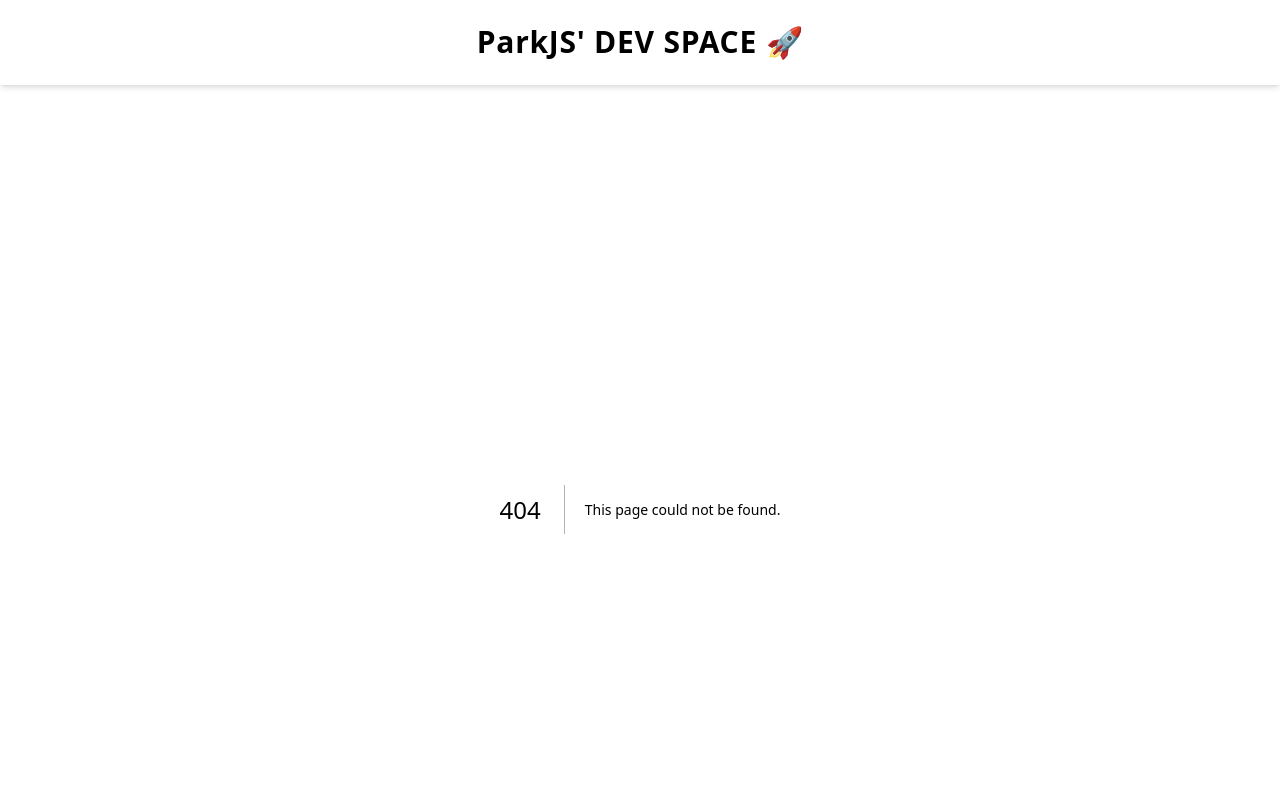
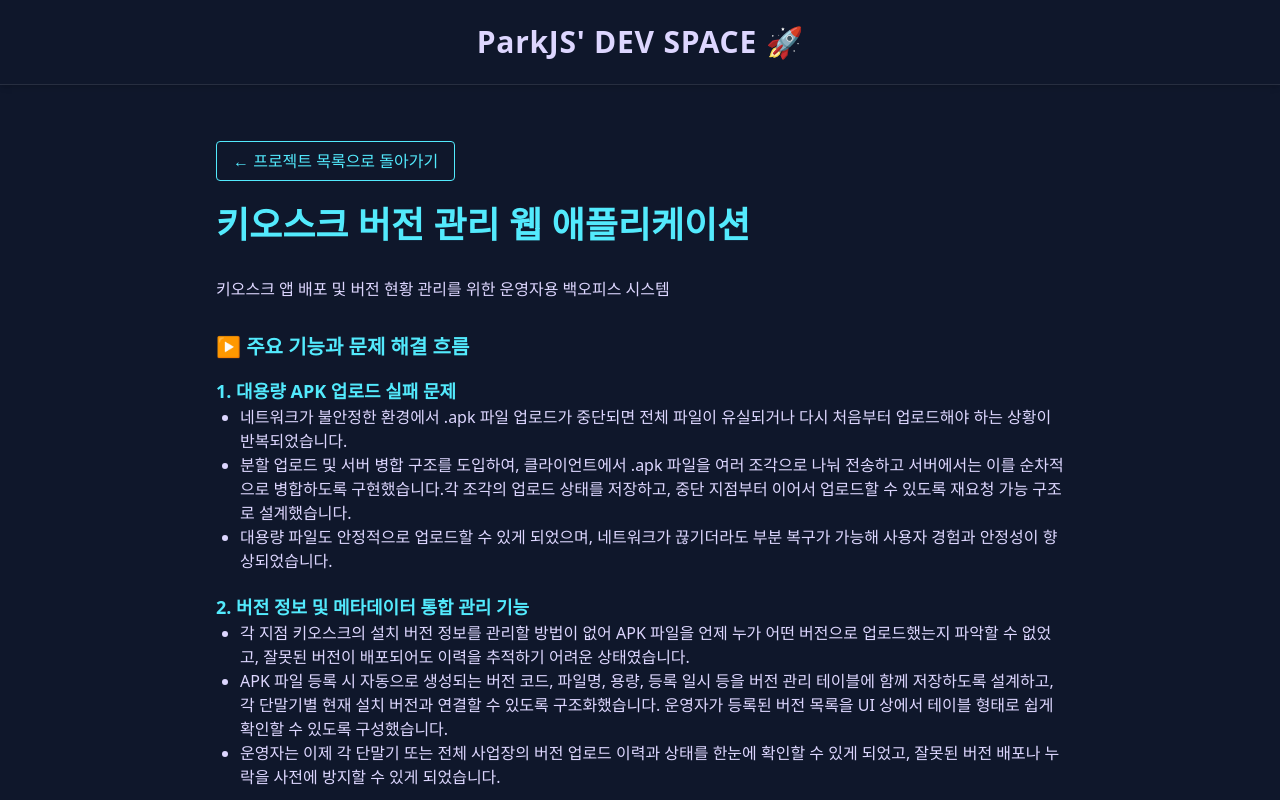
Before and after one commit to qkrwns1478/my-portfolio, a Next.js app: page /projects/kiosk-backoffice in a window 1280 px wide. Before the commit this address had no page. Shown: the top 800 px of the page. Built offline with nearby package versions, Linux system fonts and the light colour scheme.

Commit message:
Kiosk Detail 페이지 추가

```diff
--- a/app/about/page.tsx
+++ b/app/about/page.tsx
@@ -30,13 +30,13 @@ export default function About() {
 
       <div className="space-y-4">
         <h3 className="text-2xl font-semibold text-white">📇 Profile</h3>
-
+        <div className="border border-white/10 rounded-xl p-6 shadow-md bg-slate-800">
         <div className="grid grid-cols-1 sm:grid-cols-2 gap-x-12 gap-y-2 text-violet-200 text-base">
-          <p><span className="text-cyan-300 font-medium">이름:</span> 박준식</p>
-          <p><span className="text-cyan-300 font-medium">MBTI:</span> ISFJ</p>
-          <p><span className="text-cyan-300 font-medium">생년월일:</span> 2000.02.15</p>
-          <p><span className="text-cyan-300 font-medium">이메일:</span> qkrwns1478@gmail.com</p>
-          <p><span className="text-cyan-300 font-medium">거주지:</span> 대구광역시 북구</p>
+          <p><span className="text-cyan-300 font-semibold">이름</span> 박준식</p>
+          <p><span className="text-cyan-300 font-semibold">MBTI</span> ISFJ</p>
+          <p><span className="text-cyan-300 font-semibold">생년월일</span> 2000.02.15</p>
+          <p><span className="text-cyan-300 font-semibold">이메일</span> qkrwns1478@gmail.com</p>
+          <p><span className="text-cyan-300 font-semibold">거주지</span> 대구광역시 북구</p>
           <div className="flex flex-col sm:flex-row gap-4">
             <a
               href="https://github.com/qkrwns1478"
@@ -56,6 +56,7 @@ export default function About() {
               <FaBlog className="text-cyan-300"/> Blog
             </a>
           </div>
+        </div>
         </div>
       </div>
 
--- /dev/null
+++ b/app/projects/kiosk-backoffice/page.tsx
@@ -0,0 +1,84 @@
+import Link from "next/link";
+
+export default function KioskBackofficeDetail() {
+  return (
+    <section className="py-10 space-y-8">
+      <div>
+        <Link
+          href="/projects"
+          className="text-cyan-300 border border-cyan-300 px-4 py-2 rounded hover:bg-cyan-300 hover:text-black transition"
+        >
+          ← 프로젝트 목록으로 돌아가기
+        </Link>
+      </div>
+      <div className="flex justify-between items-center">
+        <h2 className="text-4xl font-bold text-cyan-300">
+          키오스크 버전 관리 웹 애플리케이션
+        </h2>
+      </div>
+
+      <p className="text-violet-200">
+        키오스크 앱 배포 및 버전 현황 관리를 위한 운영자용 백오피스 시스템
+      </p>
+
+      <div className="space-y-8">
+        <div>
+          <h3 className="text-xl font-semibold text-cyan-300">▶ 주요 기능과 문제 해결 흐름</h3>
+          <div className="space-y-5 mt-4">
+
+            {/* 기능 1 */}
+            <div>
+              <h4 className="text-lg font-semibold text-cyan-300">
+                1. 대용량 APK 업로드 실패 문제
+              </h4>
+              <ul className="list-disc pl-6 text-violet-200 whitespace-pre-line">
+                <li>
+                  네트워크가 불안정한 환경에서 .apk 파일 업로드가 중단되면 전체 파일이 유실되거나 다시 처음부터 업로드해야 하는 상황이 반복되었습니다.
+                </li>
+                <li>
+                  분할 업로드 및 서버 병합 구조를 도입하여, 클라이언트에서 .apk 파일을 여러 조각으로 나눠 전송하고
+                  서버에서는 이를 순차적으로 병합하도록 구현했습니다.각 조각의 업로드 상태를 저장하고,
+                  중단 지점부터 이어서 업로드할 수 있도록 재요청 가능 구조로 설계했습니다.
+                </li>
+                <li>
+                  대용량 파일도 안정적으로 업로드할 수 있게 되었으며, 네트워크가 끊기더라도 부분 복구가 가능해 사용자 경험과 안정성이 향상되었습니다.
+                </li>
+              </ul>
+            </div>
+
+            {/* 기능 2 */}
+            <div>
+              <h4 className="text-lg font-semibold text-cyan-300">
+                2. 버전 정보 및 메타데이터 통합 관리 기능
+              </h4>
+              <ul className="list-disc pl-6 text-violet-200 whitespace-pre-line">
+                <li>
+                  각 지점 키오스크의 설치 버전 정보를 관리할 방법이 없어 APK 파일을 언제 누가 어떤 버전으로 업로드했는지 파악할 수 없었고,
+                  잘못된 버전이 배포되어도 이력을 추적하기 어려운 상태였습니다.
+                </li>
+                <li>
+                  APK 파일 등록 시 자동으로 생성되는 버전 코드, 파일명, 용량, 등록 일시 등을 버전 관리 테이블에 함께 저장하도록 설계하고,
+                  각 단말기별 현재 설치 버전과 연결할 수 있도록 구조화했습니다.
+                  운영자가 등록된 버전 목록을 UI 상에서 테이블 형태로 쉽게 확인할 수 있도록 구성했습니다.
+                </li>
+                <li>
+                  운영자는 이제 각 단말기 또는 전체 사업장의 버전 업로드 이력과 상태를 한눈에 확인할 수 있게 되었고,
+                  잘못된 버전 배포나 누락을 사전에 방지할 수 있게 되었습니다.
+                </li>
+              </ul>
+            </div>
+          </div>
+        </div>
+        <div>
+          <h3 className="text-xl font-semibold text-cyan-300">▶ 배운 점</h3>
+          <div className="space-y-5 mt-4">
+            <ul className="list-disc pl-6 text-violet-200 whitespace-pre-line">
+              <li>백엔드와 프론트엔드를 모두 구현하며, 실사용자의 관점에서 '어디서 막힐 수 있는가'를 중심으로 UI/로직을 설계하는 감각을 키울 수 있었습니다.</li>
+              <li>기능 구현을 넘어서, 운영자 입장에서 시스템을 바라보며 사용자 중심 설계의 중요성을 체감했습니다.</li>
+            </ul>
+          </div>
+        </div>
+      </div>
+    </section>
+  );
+}
--- a/app/projects/klicklab/page.tsx
+++ b/app/projects/klicklab/page.tsx
@@ -1,6 +1,6 @@
 import Link from "next/link";
 
-export default function KlickLabDetailPage() {
+export default function KlickLabDetail() {
   return (
     <section className="py-10 space-y-8">
       <div>
--- a/app/projects/page.tsx
+++ b/app/projects/page.tsx
@@ -1,7 +1,7 @@
 import Link from "next/link";
 import { projects } from '@/data/projects';
 
-export default function ProjectsPage() {
+export default function Projects() {
   return (
     <>
     <div>
@@ -29,7 +29,7 @@ export default function ProjectsPage() {
 
           <div>
             <h3 className="text-2xl font-semibold text-cyan-300">{project.title}</h3>
-            <p className="text-sm text-indigo-300">{project.period}</p>
+            <code className="text-sm text-indigo-300">{project.period}</code>
           </div>
 
           <p className="text-violet-200">{project.summary}</p>
@@ -90,6 +90,7 @@ export default function ProjectsPage() {
             </div>
           )}
 
+          <div className="flex gap-2">
             {project.link && (
               <a
                 href={project.link}
@@ -100,6 +101,17 @@ export default function ProjectsPage() {
                 GitHub ↗
               </a>
             )}
+            {project.video && (
+              <a
+                href={project.video}
+                target="_blank"
+                rel="noopener noreferrer"
+                className="hover:underline mt-2 inline-block text-cyan-300"
+              >
+                발표영상 ↗
+              </a>
+            )}
+          </div>
         </div>
       ))}
     </section>
--- a/data/projects.ts
+++ b/data/projects.ts
@@ -9,13 +9,14 @@ export interface Project {
   role?: string[];
   stack?: string[];
   link?: string;
+  video?: string;
   details?: string;
 }
 
 export const projects: Project[] = [
   {
-    title: '📊 KlickLab - 클릭스트림 분석 플랫폼',
-    period: '2025.06 – 2025.07 (크래프톤 정글, 팀 프로젝트)',
+    title: 'KlickLab - 클릭스트림 분석 플랫폼',
+    period: '2025.06.19 – 2025.07.26',
     summary:
       'SDK 한 줄로 사용자 행동을 수집하고, 실시간 시각화 및 전환율 분석까지 제공하는 데이터 분석 플랫폼',
     asis:
@@ -33,8 +34,8 @@ export const projects: Project[] = [
     ],
     role: [
       'ClickHouse 쿼리 설계 및 실시간 집계 구조 구축',
-      '대시보드 프론트엔드에서 비동기 렌더링 최적화, 커스텀 그래프 툴팁/필터 구현',
-      '페이지별 이탈률, 전환율 계산 로직 설계'
+      '참여도 분석 대시보드 프론트엔드에서 비동기 렌더링 최적화',
+      '커스텀 그래프 툴팁/필터 구현',
     ],
     stack: [
       'React',
@@ -46,11 +47,12 @@ export const projects: Project[] = [
       'AWS EC2',
     ],
     link: 'https://github.com/Eatventory/KlickLab',
+    video: 'https://jungle.krafton.com/board/project/read/213',
     details: '/projects/klicklab',
   },
   {
-    title: '🧵 KAIST PintOS - 운영체제 프로젝트',
-    period: '2025.03 – 2025.07 (크래프톤 정글)',
+    title: 'KAIST PintOS - 운영체제 프로젝트',
+    period: '2025.05 – 2025.06',
     summary:
       '운영체제 핵심 구조를 직접 구현하며 시스템 수준의 동시성, 인터페이스, 메모리 모델 등을 설계하고 검증한 팀 프로젝트',
     challenge: [
@@ -67,11 +69,12 @@ export const projects: Project[] = [
       '동기화 문제 해결 및 인터페이스 안정성 설계'
     ],
     stack: ['C', 'QEMU', 'GDB', 'Makefile'],
+    link: 'https://github.com/qkrwns1478/pintos-kaist',
     details: '/projects/pintos',
   },
   {
-    title: '🥠 디지털 포춘 쿠키',
-    period: '2025.03.10 – 2025.03.13 (크래프톤 정글, 팀 프로젝트)',
+    title: '디지털 포춘 쿠키',
+    period: '2025.03.10 – 2025.03.13',
     summary: '운세를 랜덤으로 제공하는 디지털 포춘 쿠키 웹 애플리케이션',
     asis:
     '운세는 랜덤으로 제공되지만, 포춘쿠키 열기 버튼을 빠르게 연속 클릭하면 ajax 요청이 중복 발생하며 동시성 문제가 발생함. 하루에 한 번만 열 수 있는 제약이 무력화될 수 있었음.',
@@ -95,8 +98,8 @@ export const projects: Project[] = [
     link: 'https://github.com/qkrwns1478/digital-fortune-cookie',
   },
   {
-    title: '🌀 STM32 선풍기 제어 시스템',
-    period: '2024.03 – 2024.06 (전공 프로젝트)',
+    title: 'STM32 선풍기 제어 시스템 - 전공 프로젝트',
+    period: '2024.03 – 2024.06',
     summary:
       '인터럽트 기반 사용자 입력을 처리하고 PWM 제어를 안정화한 MCU 임베디드 제어 프로젝트',
     asis:
@@ -114,10 +117,11 @@ export const projects: Project[] = [
       '인터럽트 동기화 및 실시간 반응 로직 구현'
     ],
     stack: ['STM32F', 'Embedded C'],
+    video: 'https://www.youtube.com/watch?v=8qhFRJbyApA',
   },
   {
-    title: '🧾 키오스크 버전 관리 백오피스',
-    period: '2024.01 – 2024.02 (현장실습, moki)',
+    title: '키오스크 버전 관리 백오피스',
+    period: '2024.01 – 2024.02',
     summary:
       '사업장 단말기별 APK 버전 현황 조회 및 안정적인 분할 업로드 기능을 지원하는 관리자용 백오피스 시스템',
     asis:
```
Lines whose indentation alone changed are shown as unchanged.
